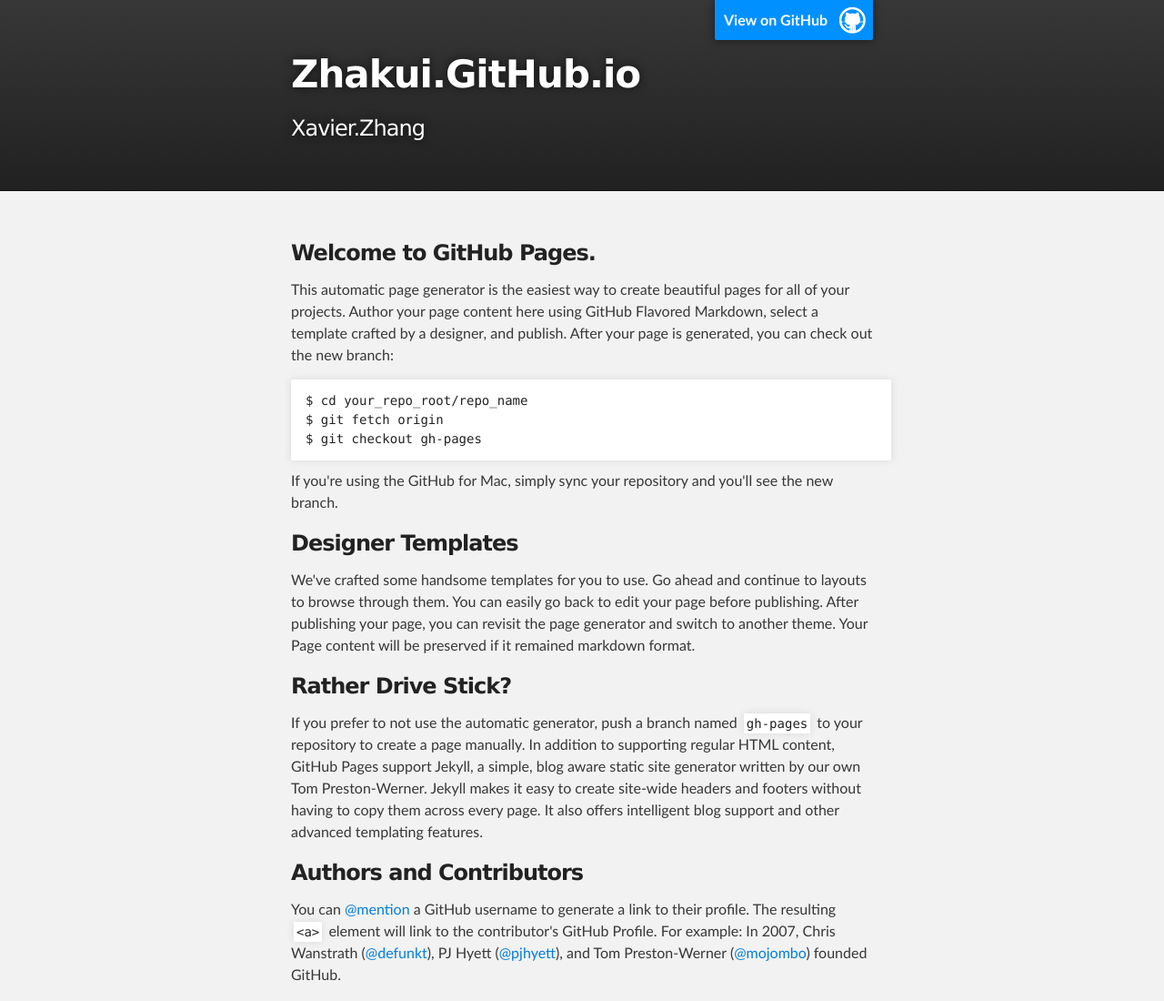
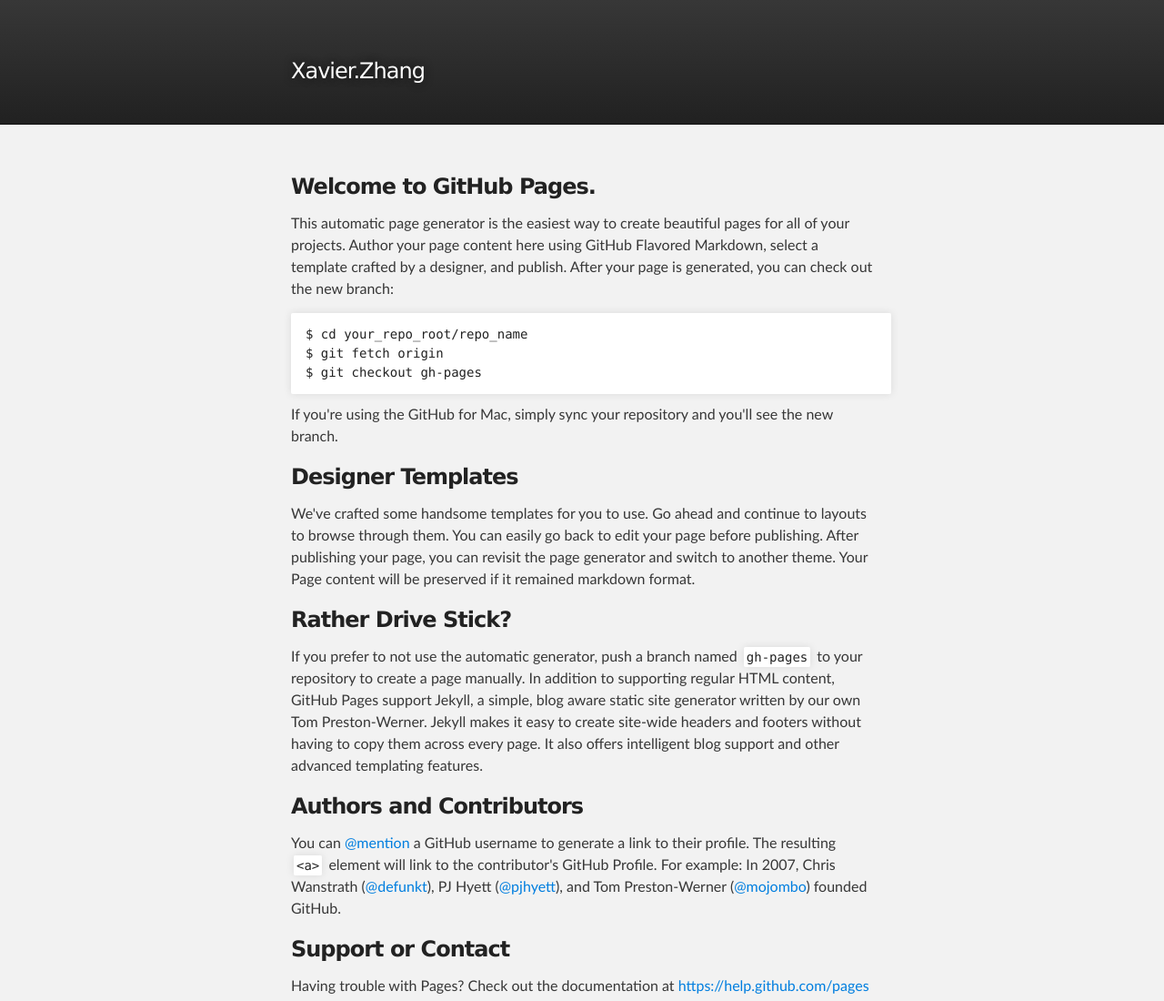
Before and after one commit to Xavier-zhang/zhakui.github.io, a plain HTML site: page index.html in a window 1280 px wide. Shown: the top 1100 px of the page at 91% size. Drawn offline with Linux system fonts and the light colour scheme.

Commit message:
Update index.html

```diff
--- a/index.html
+++ b/index.html
@@ -8,7 +8,7 @@
 
     <link rel="stylesheet" type="text/css" media="screen" href="stylesheets/stylesheet.css">
 
-    <title>Zhakui.GitHub.io</title>
+    <title>Xavier.Zhang</title>
   </head>
 
   <body>
@@ -16,10 +16,8 @@
     <!-- HEADER -->
     <div id="header_wrap" class="outer">
         <header class="inner">
-          <a id="forkme_banner" href="https://github.com/zhakui">View on GitHub</a>
 
-          <h1 id="project_title">Zhakui.GitHub.io</h1>
-          <h2 id="project_tagline">Xavier.Zhang</h2>
+          <h1 id="project_tagline">Xavier.Zhang</h1>
 
         </header>
     </div>
```
